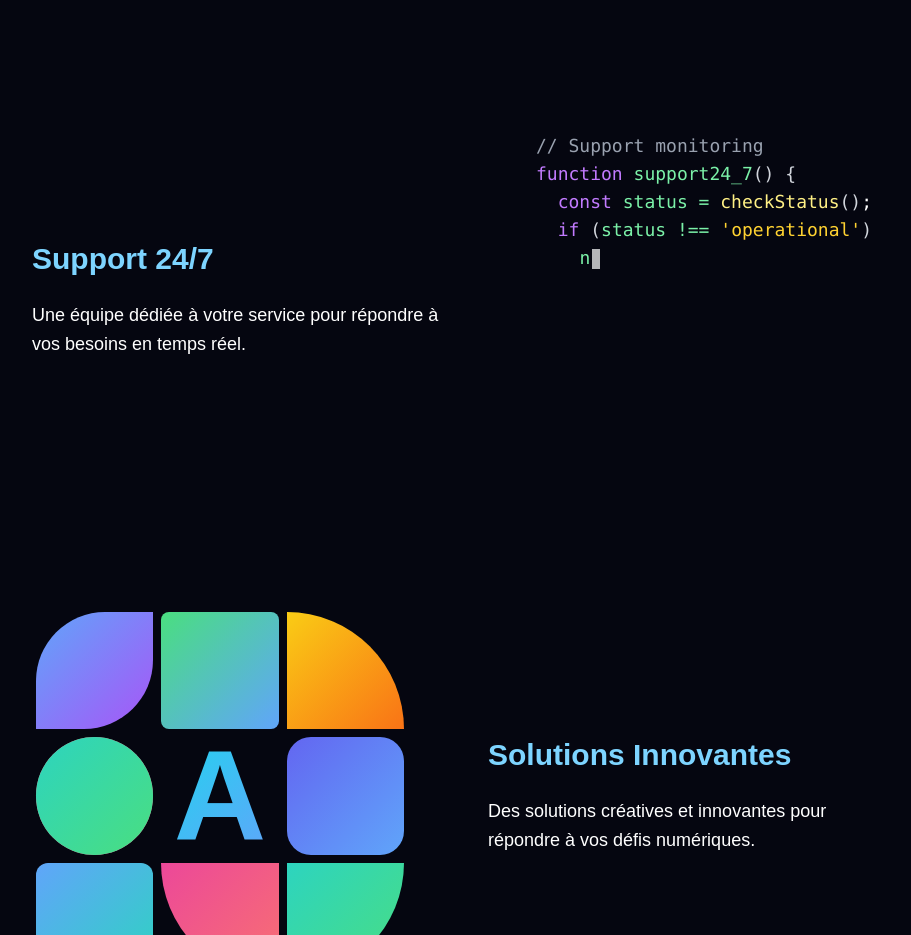
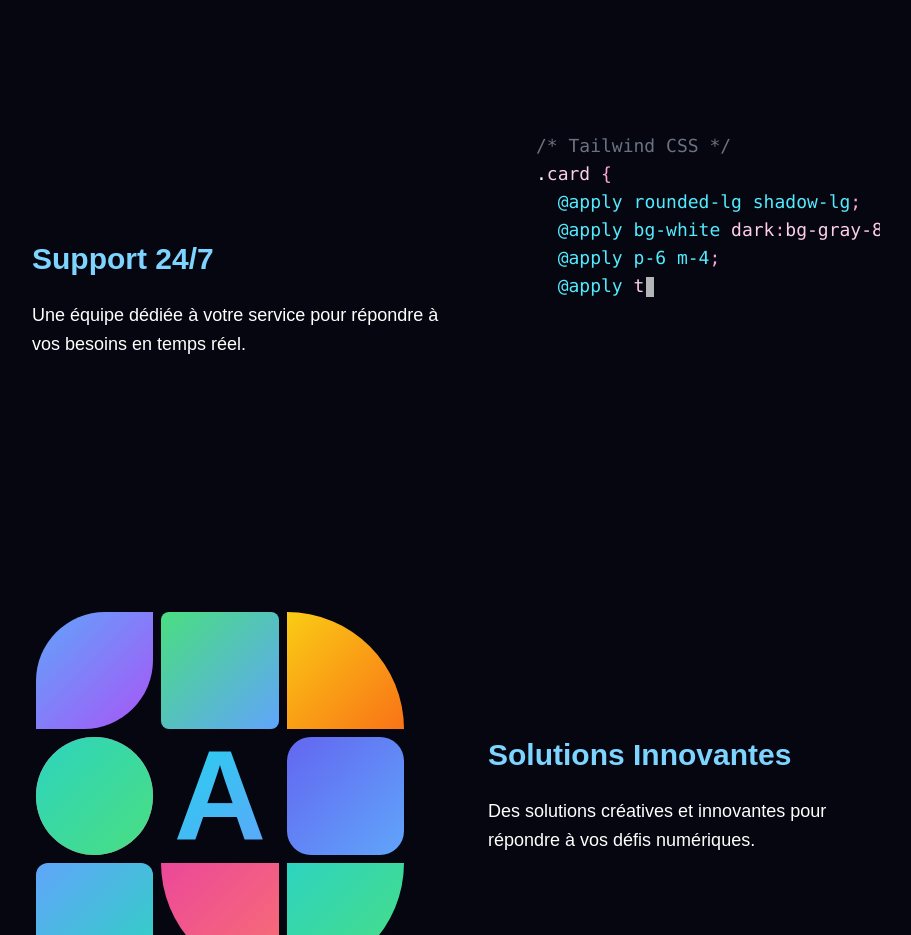
Before and after one commit to IlanDeVinci/mousequetaire-site, a Next.js app: page /nosservices in a window 1280 px wide. Shown: the part 1260-2195 px from the top of the page, without its empty margins (176-1087 px from the left). Built offline with nearby package versions, Linux system fonts and the light colour scheme.

Commit message:
Update page.js

```diff
--- a/app/nosservices/page.js
+++ b/app/nosservices/page.js
@@ -143,8 +143,6 @@ function support24_7() {
     notifyTeam();
     return initiateRecovery();
   }
-
-  // Monitoring active
   return "Systems operational";
 }`,
     `// Web application
@@ -155,57 +153,50 @@ class WebSolution {
   }
 
   selectTech() {
-    // Choose technologies
     return ['React', 'Node'];
   }
 }`,
-    `// Deployment
-async function deploy() {
+    `async function deploy() {
   try {
     await runTests();
     const build = await buildProject();
-
-    // Deployment info
-    return { url: 'app.example.com' };
+    return {
+      url: 'app.example.com',
+      status: 'success'
+    };
   } catch (error) {
     logError(error);
   }
 }`,
-    `<!-- Responsive HTML Layout -->
+    `<!-- Responsive HTML -->
 <section class="hero">
   <div class="container">
     <h1>Welcome</h1>
     <p>Modern web solutions</p>
-    <button class="cta">
-      Get Started
-    </button>
+    <button class="cta">Get Started</button>
   </div>
 </section>`,
-    `/* Tailwind Styling */
+    `/* Tailwind CSS */
 .card {
   @apply rounded-lg shadow-lg;
   @apply bg-white dark:bg-gray-800;
   @apply p-6 m-4;
   @apply transition-all duration-300;
 }
-
 .card:hover {
   @apply transform -translate-y-2;
-  @apply shadow-xl;
 }`,
-    `// React Component
-const ServiceCard = ({ title, icon, desc }) => {
-  const [expanded, setExpanded] = useState(false);
-
+    `const ServiceCard = ({ title,desc }) => {
+  const [expanded, setExpanded] =
+    useState(false);
   return (
     <div className="service-card"
-         onClick={() => setExpanded(!expanded)}>
-      <img src={icon} alt={title} />
+      onClick={() => setExpanded(!expanded)}>
       <h3>{title}</h3>
       {expanded && <p>{desc}</p>}
     </div>
   );
-};`,
+}`,
   ];
   const fullText = codeSnippets[snippetIndex];
   const speed = 50;
@@ -234,11 +225,17 @@ const ServiceCard = ({ title, icon, desc }) => {
       "default",
       "new",
       "extends",
+    ];
+
+    const reactKeywords = [
       "useState",
       "useEffect",
       "useCallback",
       "useRef",
+      "useMemo",
+      "useContext",
     ];
+
     const types = [
       "string",
       "number",
@@ -248,23 +245,26 @@ const ServiceCard = ({ title, icon, desc }) => {
       "null",
       "undefined",
     ];
+
     const comment = /\/\/.*$/gm;
     const htmlComment = /<!--[\s\S]*?-->/gm;
+    const cssComment = /\/\*[\s\S]*?\*\//gm;
+
     const cssProperties = [
       "@apply",
-      "rounded-lg",
-      "shadow-lg",
+      "rounded",
+      "shadow",
       "bg-white",
-      "dark:bg-gray-800",
-      "p-6",
-      "m-4",
-      "transition-all",
-      "duration-300",
+      "dark:",
+      "p-",
+      "m-",
+      "transition-",
+      "duration-",
       "transform",
       "shadow-xl",
-      "service-card",
-      "className",
+      "translate-y-",
     ];
+
     const htmlTags = [
       "section",
       "div",
@@ -282,22 +282,38 @@ const ServiceCard = ({ title, icon, desc }) => {
       "main",
     ];
 
-    const strings = [
-      '"All systems operational"',
-      "'operational'",
-      "'React'",
-      "'Node'",
-      "'Tailwind'",
-      "'https://app.example.com'",
-      "'success'",
+    const htmlAttributes = [
+      "class",
+      "id",
+      "src",
+      "alt",
+      "href",
+      "type",
+      "value",
+      "onClick",
+      "onChange",
+      "style",
+      "placeholder",
+      "title",
+      "aria-",
+      "data-",
     ];
+
+    const reactAttributes = [
+      "className",
+      "onClick",
+      "onChange",
+      "onSubmit",
+      "onFocus",
+      "onBlur",
+      "onMouseEnter",
+      "onMouseLeave",
+    ];
+
     const builtInFunctions = [
       "checkStatus",
       "notifyTeam",
-      "checkSystemStatus",
-      "notifyTechnicalTeam",
       "initiateRecovery",
-      "monitorPerformance",
       "selectTech",
       "runTests",
       "buildProject",
@@ -312,40 +328,59 @@ const ServiceCard = ({ title, icon, desc }) => {
     const lines = text.split("\n");
     const lastLineIndex = lines.length - 1;
 
-    // Detect language by looking at the content
+    // Detect language by analyzing content patterns
     const isHTML =
-      text.includes("</") || text.includes("/>") || text.includes("<div");
+      text.includes("</") ||
+      text.includes("/>") ||
+      text.includes("<div") ||
+      text.includes("<!--");
     const isCSS =
       text.includes("@apply") ||
       text.includes(".card {") ||
-      (text.includes("{") && text.includes(";}"));
+      (text.includes("{") && text.includes(";}")) ||
+      text.includes("/*");
     const isReact =
       text.includes("useState") ||
-      text.includes("<div className=") ||
-      text.includes("props");
+      text.includes("className=") ||
+      text.includes("props") ||
+      text.includes("=>") ||
+      text.includes("&&");
+    const isJavaScript = !isHTML && !isCSS; // JavaScript or React
 
     return lines.map((line, lineIndex) => {
       // Check for comments first
       const commentMatch =
-        line.match(comment) || (isHTML && line.match(htmlComment));
+        line.match(comment) ||
+        (isHTML && line.match(htmlComment)) ||
+        (isCSS && line.match(cssComment));
       const isLastLine = lineIndex === lastLineIndex;
 
       if (commentMatch) {
         const commentIndex = line.indexOf("//");
         const htmlCommentIndex = line.indexOf("<!--");
-        const actualIndex =
-          htmlCommentIndex !== -1
-            ? commentIndex !== -1
-              ? Math.min(commentIndex, htmlCommentIndex)
-              : htmlCommentIndex
-            : commentIndex;
+        const cssCommentIndex = line.indexOf("/*");
+
+        // Find the actual index of the comment
+        let actualIndex = -1;
+        if (commentIndex !== -1) actualIndex = commentIndex;
+        if (
+          htmlCommentIndex !== -1 &&
+          (htmlCommentIndex < actualIndex || actualIndex === -1)
+        )
+          actualIndex = htmlCommentIndex;
+        if (
+          cssCommentIndex !== -1 &&
+          (cssCommentIndex < actualIndex || actualIndex === -1)
+        )
+          actualIndex = cssCommentIndex;
+
         const beforeComment = line.substring(0, actualIndex);
         const commentText = line.substring(actualIndex);
 
         return (
           <div key={`line-${lineIndex}`} className="whitespace-pre">
             {processLine(beforeComment)}
-            <span className="text-gray-400">
+            <span className={isCSS ? "text-gray-500" : "text-gray-400"}>
               {commentText}
               {isLastLine && isTypingComplete && (
                 <span className="inline-block w-2 h-4 md:h-5 bg-white animate-[blink_1s_infinite] ml-0.5 align-middle"></span>
@@ -378,11 +413,12 @@ const ServiceCard = ({ title, icon, desc }) => {
       let stringDelimiter = "";
       let inTag = false;
       let inAttribute = false;
+      let inAttributeValue = false;
 
       for (let i = 0; i < line.length; i++) {
         const char = line[i];
 
-        // Handle HTML tags for JSX/HTML
+        // Handle HTML/JSX tags
         if (isHTML || isReact) {
           if (char === "<" && !inString) {
             if (currentWord) {
@@ -395,17 +431,36 @@ const ServiceCard = ({ title, icon, desc }) => {
           } else if (char === ">" && inTag && !inString) {
             currentWord += char;
             result.push(
-              <span key={`tag-${i}`} className="text-sky-400">
+              <span key={`tag-${i}`} className="text-blue-400">
                 {currentWord}
               </span>
             );
             currentWord = "";
             inTag = false;
             inAttribute = false;
+            inAttributeValue = false;
             continue;
-          } else if (inTag && char === "=" && !inString) {
-            // Handle attributes in tags
+          } else if (
+            inTag &&
+            /\s/.test(char) &&
+            !inString &&
+            !inAttributeValue
+          ) {
             if (currentWord) {
+              // This is the tag name
+              result.push(
+                <span key={`tagname-${i}`} className="text-cyan-400">
+                  {currentWord}
+                </span>
+              );
+              currentWord = "";
+            }
+            result.push(<span key={`space-${i}`}> </span>);
+            inAttribute = true;
+            continue;
+          } else if (inTag && inAttribute && char === "=" && !inString) {
+            if (currentWord) {
+              // This is the attribute name
               result.push(
                 <span key={`attr-${i}`} className="text-yellow-300">
                   {currentWord}
@@ -418,7 +473,7 @@ const ServiceCard = ({ title, icon, desc }) => {
                 =
               </span>
             );
-            inAttribute = true;
+            inAttributeValue = true;
             continue;
           } else if (inTag) {
             currentWord += char;
@@ -441,27 +496,37 @@ const ServiceCard = ({ title, icon, desc }) => {
             currentWord += char;
           } else if (char === stringDelimiter) {
             currentWord += char;
+            // Use different colors for strings based on the language
+            const stringColor = isHTML
+              ? "text-green-400"
+              : isReact
+              ? "text-green-300"
+              : isCSS
+              ? "text-yellow-200"
+              : "text-amber-300";
+
             result.push(
-              <span
-                key={`string-${i}`}
-                className={isReact ? "text-green-300" : "text-amber-300"}
-              >
+              <span key={`string-${i}`} className={stringColor}>
                 {currentWord}
               </span>
             );
             currentWord = "";
             inString = false;
+            inAttributeValue = false;
           } else {
             currentWord += char;
           }
         } else if (inString) {
           currentWord += char;
-        } else if (/[\s\(\)\{\};:,\[\].]/.test(char)) {
+        }
+        // Handle special characters and separators
+        else if (/[\s\(\)\{\};:,\[\].]/.test(char)) {
           if (currentWord) {
             result.push(getColoredSpan(currentWord, i));
             currentWord = "";
           }
-          // Give specific colors to certain symbols
+
+          // Style different characters based on the language context
           if (
             char === "{" ||
             char === "}" ||
@@ -470,11 +535,15 @@ const ServiceCard = ({ title, icon, desc }) => {
             char === "[" ||
             char === "]"
           ) {
+            // Use different bracket colors for different languages
+            let bracketColor = "text-gray-300"; // default
+
+            if (isCSS) bracketColor = "text-pink-300";
+            else if (isReact && (char === "{" || char === "}"))
+              bracketColor = "text-orange-300";
+
             result.push(
-              <span
-                key={`bracket-${i}`}
-                className={isCSS ? "text-pink-300" : "text-gray-300"}
-              >
+              <span key={`bracket-${i}`} className={bracketColor}>
                 {char}
               </span>
             );
@@ -487,6 +556,12 @@ const ServiceCard = ({ title, icon, desc }) => {
           } else if (char === ";" && isCSS) {
             result.push(
               <span key={`semicolon-${i}`} className="text-pink-300">
+                {char}
+              </span>
+            );
+          } else if (char === ".") {
+            result.push(
+              <span key={`dot-${i}`} className="text-white">
                 {char}
               </span>
             );
@@ -510,24 +585,53 @@ const ServiceCard = ({ title, icon, desc }) => {
     }
 
     function getColoredSpan(word, position) {
-      // React/JSX specific
-      if (isReact && word.startsWith("<") && !word.includes(">")) {
+      // HTML tags
+      if (
+        (isHTML || isReact) &&
+        word.startsWith("<") &&
+        !word.includes(">") &&
+        !word.includes(" ")
+      ) {
         return (
-          <span key={`jsx-tag-${position}`} className="text-sky-400">
+          <span key={`jsx-tag-${position}`} className="text-blue-400">
             {word}
           </span>
         );
       }
 
-      // HTML tags
+      // HTML tag name after <
       if (
         (isHTML || isReact) &&
-        htmlTags.some(
-          (tag) => word === tag || word === `<${tag}` || word === `</${tag}>`
-        )
+        htmlTags.some((tag) => word === tag || word === tag + ">")
       ) {
         return (
-          <span key={`html-${position}`} className="text-sky-400">
+          <span key={`html-${position}`} className="text-cyan-400">
+            {word}
+          </span>
+        );
+      }
+
+      // HTML closing tags
+      if (
+        (isHTML || isReact) &&
+        word.startsWith("</") &&
+        htmlTags.some((tag) => word === `</${tag}>`)
+      ) {
+        return (
+          <span key={`html-closing-${position}`} className="text-blue-400">
+            {word}
+          </span>
+        );
+      }
+
+      // HTML/React attributes
+      if (
+        (isHTML || isReact) &&
+        (htmlAttributes.some((attr) => word === attr) ||
+          reactAttributes.some((attr) => word === attr))
+      ) {
+        return (
+          <span key={`attr-${position}`} className="text-yellow-300">
             {word}
           </span>
         );
@@ -542,7 +646,25 @@ const ServiceCard = ({ title, icon, desc }) => {
         );
       }
 
-      // Keywords
+      // CSS selectors
+      if (isCSS && word.startsWith(".")) {
+        return (
+          <span key={`css-selector-${position}`} className="text-yellow-300">
+            {word}
+          </span>
+        );
+      }
+
+      // React/JS keywords
+      if (reactKeywords.includes(word)) {
+        return (
+          <span key={`react-kw-${position}`} className="text-purple-500">
+            {word}
+          </span>
+        );
+      }
+
+      // General keywords
       if (keywords.includes(word)) {
         return (
           <span key={`kw-${position}`} className="text-purple-400">
@@ -586,7 +708,11 @@ const ServiceCard = ({ title, icon, desc }) => {
       }
 
       // Booleans and numbers
-      else if (word === "true" || word === "false" || /^\d+$/.test(word)) {
+      else if (
+        word === "true" ||
+        word === "false" ||
+        /^-?\d+(\.\d+)?$/.test(word)
+      ) {
         return (
           <span key={`literal-${position}`} className="text-orange-400">
             {word}
@@ -612,16 +738,48 @@ const ServiceCard = ({ title, icon, desc }) => {
         );
       }
 
-      // Default case - mostly variable names and normal text
+      // Arrow functions
+      else if (word === "=>" || word.includes("=>")) {
+        if (word === "=>") {
+          return (
+            <span key={`arrow-${position}`} className="text-purple-400">
+              {word}
+            </span>
+          );
+        } else {
+          const parts = word.split("=>");
+          return (
+            <span key={`arrow-fn-${position}`}>
+              <span className="text-green-300">{parts[0]}</span>
+              <span className="text-purple-400">&rArr;</span>
+              <span className="text-green-300">
+                {parts.slice(1).join("=>")}
+              </span>
+            </span>
+          );
+        }
+      }
+
+      // Default case - context-sensitive coloring
       else {
-        return (
-          <span
-            key={`word-${position}`}
-            className={isCSS ? "text-pink-200" : "text-green-300"}
-          >
-            {word}
-          </span>
-        );
+        if (isCSS)
+          return (
+            <span key={`css-word-${position}`} className="text-pink-200">
+              {word}
+            </span>
+          );
+        else if (isHTML)
+          return (
+            <span key={`html-word-${position}`} className="text-white">
+              {word}
+            </span>
+          );
+        else
+          return (
+            <span key={`word-${position}`} className="text-green-300">
+              {word}
+            </span>
+          );
       }
     }
   };
@@ -630,8 +788,27 @@ const ServiceCard = ({ title, icon, desc }) => {
     let i = 0;
     setIsTypingComplete(false);
 
+    // Helper function to check if we're at the beginning of a new line with whitespace
+    const shouldSkipWhitespace = (index) => {
+      // If this is a whitespace character
+      if (fullText[index] && /\s/.test(fullText[index])) {
+        // Check if previous character is a newline or beginning of string
+        const isPrevNewline = index === 0 || fullText[index - 1] === "\n";
+
+        if (isPrevNewline) {
+          return true;
+        }
+      }
+      return false;
+    };
+
     const typing = setInterval(() => {
       if (i < fullText.length) {
+        // Skip whitespace at beginning of lines
+        while (shouldSkipWhitespace(i) && i < fullText.length) {
+          i++;
+        }
+
         setText(fullText.slice(0, i + 1));
         i++;
       } else {
@@ -642,8 +819,9 @@ const ServiceCard = ({ title, icon, desc }) => {
           setText("");
           i = 0;
           setIsTypingComplete(false); // Reset for next snippet
-          // Move to next snippet
-          setSnippetIndex((prev) => (prev + 1) % codeSnippets.length);
+          // Choose a random snippet instead of sequential rotation
+          const randomIndex = Math.floor(Math.random() * codeSnippets.length);
+          setSnippetIndex(randomIndex);
         }, 3000);
       }
     }, speed);
@@ -667,16 +845,20 @@ const ServiceCard = ({ title, icon, desc }) => {
     }
   }, []);
 
+  // Set initial snippet randomly on component mount
+  useEffect(() => {
+    const randomIndex = Math.floor(Math.random() * codeSnippets.length);
+    setSnippetIndex(randomIndex);
+  }, []);
+
   return (
     <div className="absolute inset-0 flex items-center justify-center bg-transparent rounded-xl overflow-hidden">
       <div className="bg-transparent p-4 rounded-lg shadow-lg w-full max-w-lg h-full flex items-center justify-center">
-        {/* Fixed height container with consistent dimensions */}
         <div className="w-full h-full overflow-hidden flex items-center justify-center">
           <pre className="text-sm md:text-base lg:text-lg p-4 font-mono bg-transparent max-h-full w-full">
             <div className="h-full overflow-hidden flex flex-col justify-center">
               <code className="block max-w-full h-[400px]">
                 {processedText()}
-                {/* Removed the cursor from here since we now add it at the end of the last line */}
               </code>
             </div>
           </pre>
```
